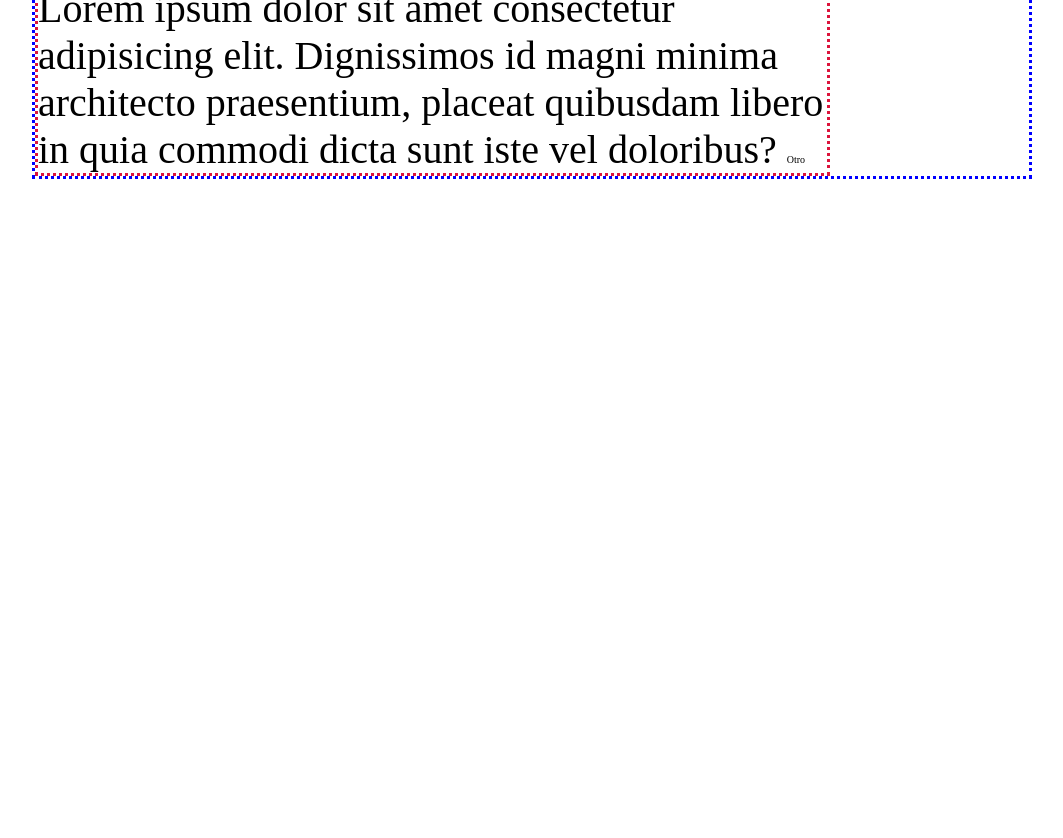
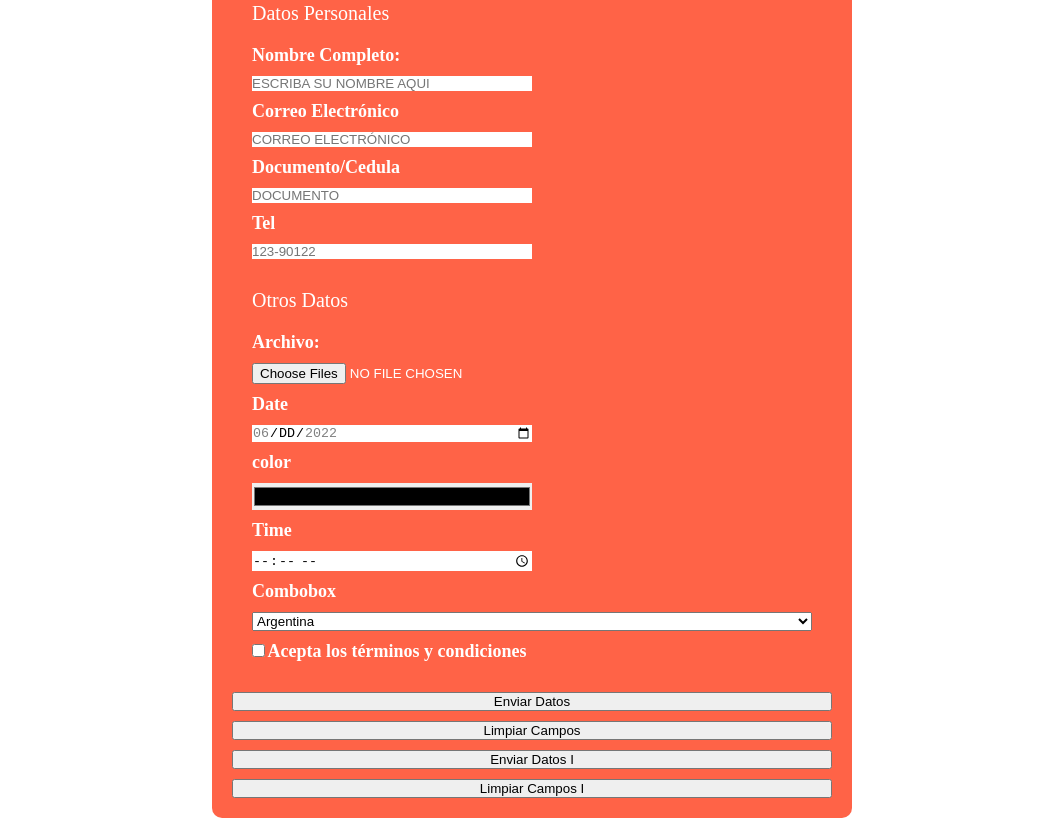
Before and after one commit to astronmy/0522TDFE1N2C2LAED0522PT, a plain HTML site: page index.html in a window 1280 px wide. Shown: the part 75-913 px from the top of the page, without its empty margins (108-1171 px from the left). Before the commit the page ends 800 px from the top, so only its background shows below. Drawn offline with Linux system fonts and the light colour scheme.

Commit message:
formularios

```diff
--- a/css/style.css
+++ b/css/style.css
@@ -1,65 +1,52 @@
-* {
+*{
   margin: 0;
   padding: 0;
   box-sizing: border-box;
 }
 
 html{
-  font-size: 62.5%; /* 10px*/
+  font-size: 62.5%;
+}
+h2{
+  text-align: center;
 }
 
-h3{
-  font-size: 3em; /* */
-}
-p{
-  font-size: 4em;
-}
-span{
-  font-size: 1rem;
-}
-
-main {
-  border: 3px dotted blue;
-  width: 320px;
+.container{
   margin: 2rem auto;
 }
 
-div {
-  border: 3px dotted crimson;
-  /*
-    vw => viewport width
-    vh => viewport height
-    */
-  width: 80%;
+.form{
+  align-content: center;
+  background-color: tomato;
+  border-radius: 1rem;
+  display: flex;
+  flex-direction: column;
+  gap: 1rem;
+  margin: 2rem auto;
+  padding: 2rem;
+  width: 50%;
 }
-
-@media screen and (min-width: 720px){
-  main {
-    width: 90%;
-  }
-
+.form__label{
+  font-size: 1.8rem;
+  color: white;
+  font-weight: 600;
 }
-
-@media screen and (min-width: 1240px){
-  main {
-    width: 1000px;
-  }
-
+.form__input{
+  width: 50%;
+  border: none;
+  outline: none;
+  text-transform: uppercase;
 }
-
-@media screen and (min-width: 1400px){
-  main {
-    display: none;
-  }
-
+fieldset{
+  border: none;
+  display: flex;
+  flex-direction: column;
+  gap: 1rem;
+  justify-content: center;
+  padding: 2rem;
+  color: white;
 }
-
-@media print {
-    p{
-      font-size: 8rem;
-      color: blue;
-      text-align: justify;
-      padding: 1rem;
-      text-transform: uppercase;
-    }
+legend{
+  color: white;
+  font-size: 2rem;
 }
--- a/index.html
+++ b/index.html
@@ -5,21 +5,83 @@
   <meta charset="UTF-8">
   <meta http-equiv="X-UA-Compatible" content="IE=edge">
   <meta name="viewport" content="width=device-width, initial-scale=1.0">
-  <title>Clase 14 Diseño Adaptativo</title>
+  <title>Formularios</title>
   <link rel="stylesheet" href="css/style.css">
 </head>
 
 <body>
-  <main>
-    <div>
-      <h3>Hola Mundo</h3>
-      <p>
-        Lorem ipsum dolor sit amet consectetur adipisicing elit. Dignissimos id magni minima architecto praesentium,
-        placeat quibusdam libero in quia commodi dicta sunt iste vel doloribus?
-        <span>Otro</span>
-      </p>
-    </div>
-  </main>
+  <div class="container">
+    <h2>Login</h2>
+    <!--
+            Method determina el modo en como viajan los datos
+            GET   =>  Los datos los via en la url
+            POST  =>  Los datos los viajan el body
+        -->
+    <form class="form" action="data.html" method="GET">
+      <fieldset>
+          <legend>Datos Personales</legend>
+          <label for="txt_nombre" class="form__label">Nombre Completo:</label>
+          <input class="form__input" name="nombre" placeholder="Escriba su nombre aqui" type="text" minlength="4"
+            maxlength="10" id="txt_nombre" required>
+
+          <label form="txt_correo" class="form__label" for="">Correo Electrónico</label>
+          <input class="form__input" type="email" name="correo_electronico" placeholder="Correo electrónico" id="txt_correo"
+            required>
+
+          <label for="txt_documento" class="form__label">Documento/Cedula</label>
+          <input class="form__input" min="20" max="50" type="number" name="documento" placeholder="Documento"
+            id="txt_documento" required>
+
+          <label for="txt_phone" class="form__label">Tel</label>
+          <input class="form__input" pattern="[0-9]{3}-[0-9]{5}" type="tel" name="telefono" placeholder="123-90122"
+            id="txt_phone" required>
+          <input type="hidden" name="oculto" value="no mires">
+      </fieldset>
+      <fieldset>
+        <legend>Otros Datos </legend>
+        <label for="txt_file" class="form__label">Archivo:</label>
+        <input class="form__input" type="file" name="archivo" id="txt_file" accept=".jpg, .pdf, .png, .xlsx" multiple
+          required>
+
+        <label for="txt_fecha" class="form__label">Date</label>
+        <input class="form__input" type="date" min="2022-06-17" max="2022-06-19" name="fecha_nacimiento" id="txt_fecha"
+          required>
+
+        <label for="color" class="form__label">color</label>
+        <input class="form__input" type="color" name="color" id="txt_fecha" required>
+
+
+        <label for="time" class="form__label">Time</label>
+        <input class="form__input" type="time" name="time" id="time" required>
+
+        <label for="time" class="form__label">Combobox</label>
+        <select name="pais">
+          <optgroup label="America del Sur">
+            <option value="ARG">Argentina</option>
+            <option value="COL">Colombia</option>
+            <option value="PE">Perú</option>
+          </optgroup>
+          <optgroup label="Norte America">
+            <option value="US">Estados Unidos</option>
+          </optgroup>
+        </select>
+
+        <div>
+          <input type="checkbox" name="tyc" id="tyc" required>
+          <label for="tyc" class="form__label">Acepta los términos y condiciones</label>
+        </div>
+      </fieldset>
+
+      <button type="submit">
+          Enviar Datos
+      </button>
+      <button type="reset">Limpiar Campos</button>
+
+      <input type="submit" value="Enviar Datos I">
+      <input type="reset" value="Limpiar Campos I">
+
+    </form>
+  </div>
 </body>
 
 </html>
```
